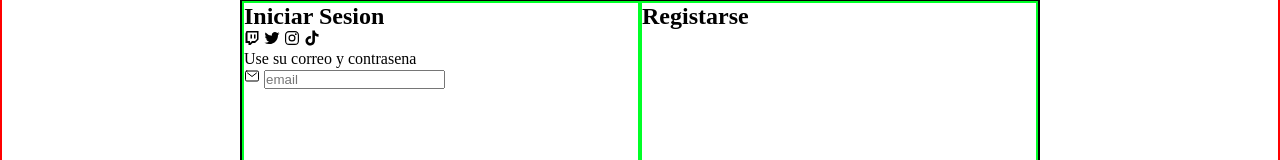
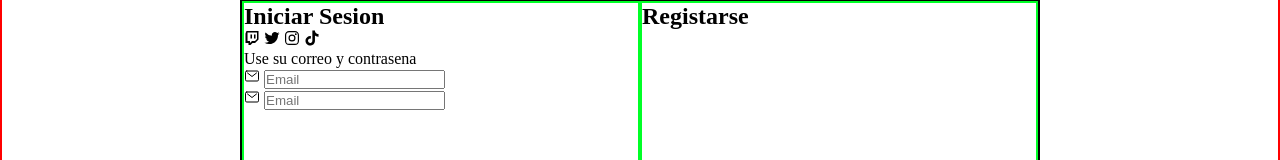
Before and after one commit to Darken-027/Login_Cambiante, a plain HTML site: page index.html in a window 1280 px wide. Shown: the part 151-311 px from the top of the page. Drawn offline with nearby package versions, Linux system fonts and the light colour scheme.

Commit message:
Configuracion de login

```diff
--- a/index.html
+++ b/index.html
@@ -21,7 +21,11 @@
                 <span>Use su correo y contrasena</span>
                 <div class="container-input">
                     <ion-icon name="mail-outline"></ion-icon>
-                    <input type="text" placeholder="email">
+                    <input type="text" placeholder="Email">
+                </div>
+                <div class="container-input">
+                    <ion-icon name="mail-outline"></ion-icon>
+                    <input type="text" placeholder="Email">
                 </div>
             </form>
         </div>
```
